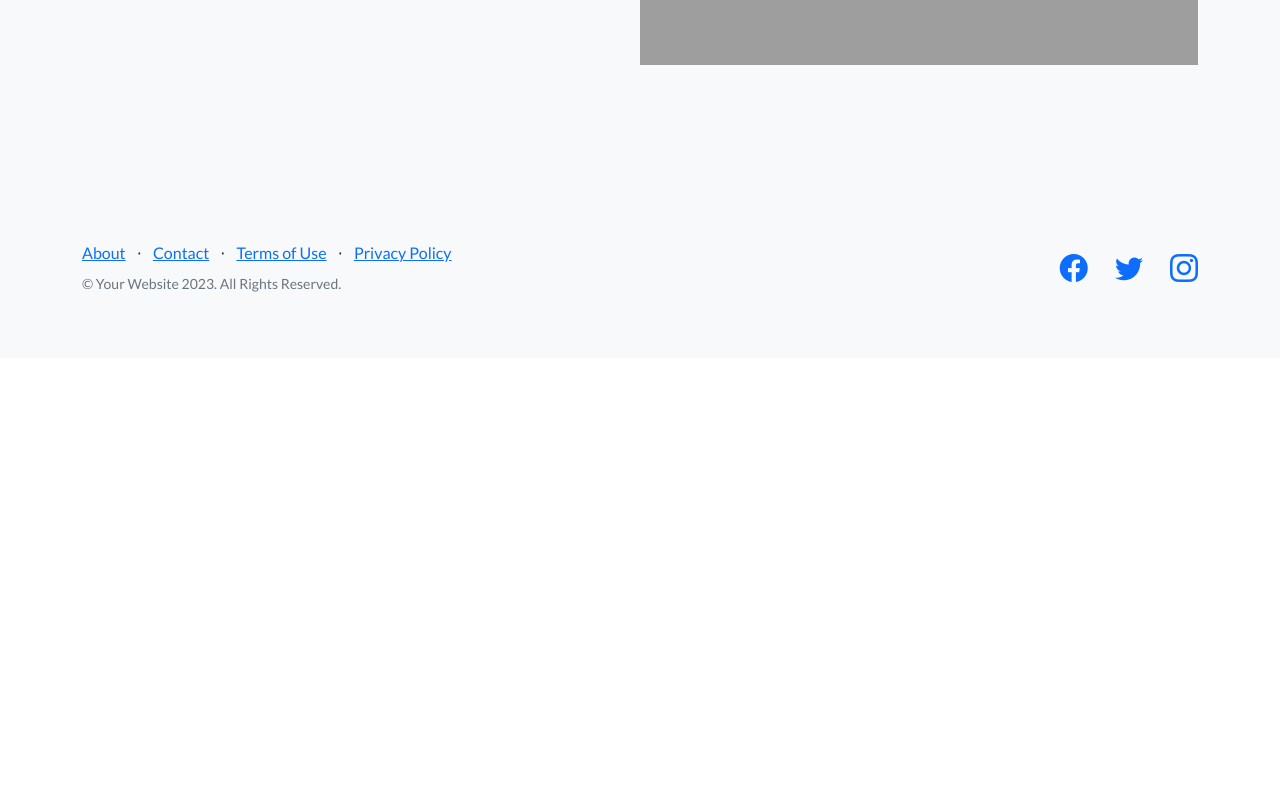
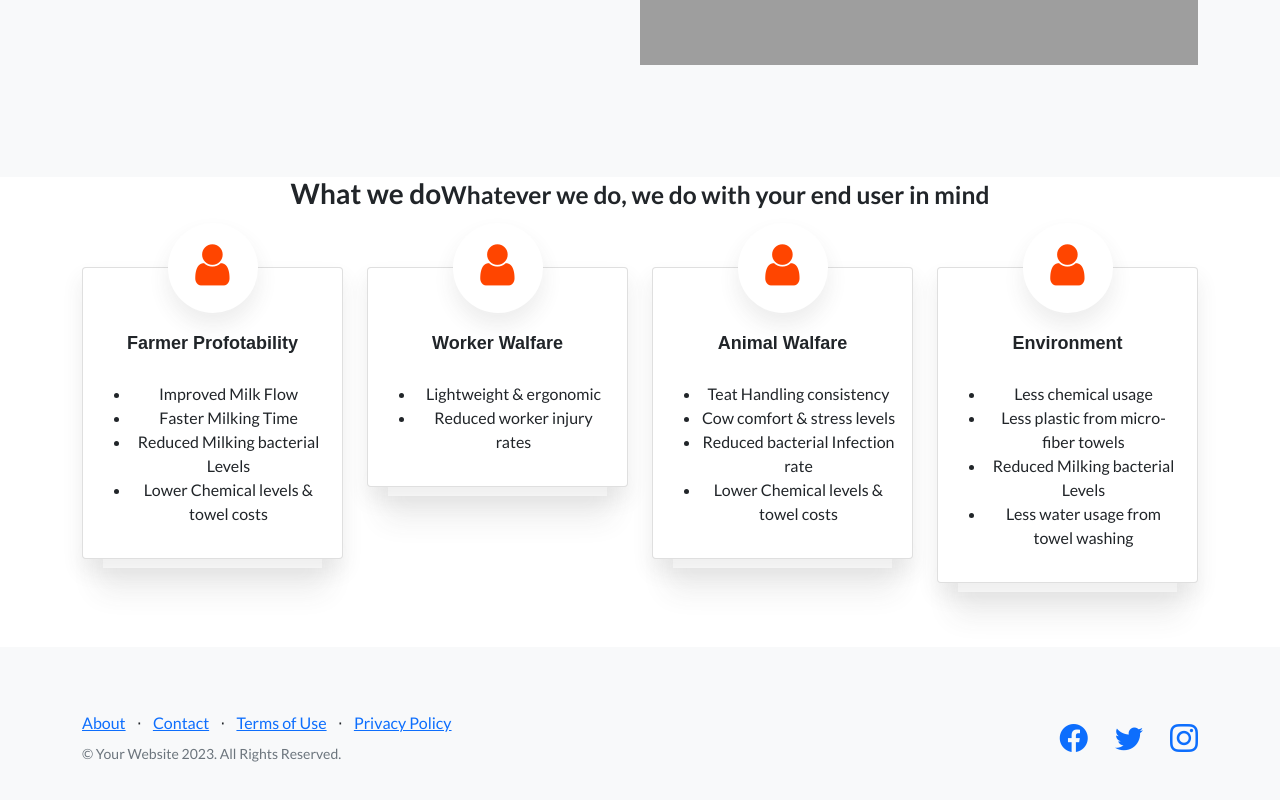
Before and after one commit to Chamud-Sachintha/Simple-Project-01, a plain HTML site: page more_info.html in a window 1280 px wide. Shown: the part 1174-1974 px from the top of the page. Before the commit the page ends 1532 px from the top, so only its background shows below. Drawn offline with nearby package versions, Linux system fonts and the light colour scheme; grey boxes are pictures that could not be loaded.

Commit message:
add other pages

```diff
--- /dev/null
+++ b/css/card.css
@@ -0,0 +1,103 @@
+.card::after {
+    display: block;
+    position: absolute;
+    bottom: -10px;
+    left: 20px;
+    width: calc(100% - 40px);
+    height: 35px;
+    background-color: #fff;
+    -webkit-box-shadow: 0 19px 28px 5px rgba(64,64,64,0.09);
+    box-shadow: 0 19px 28px 5px rgba(64,64,64,0.09);
+    content: '';
+    z-index: -1;
+}
+a.card {
+    text-decoration: none;
+}
+
+.card {
+    position: relative;
+    border: 0;
+    border-radius: 0;
+    background-color: #fff;
+    -webkit-box-shadow: 0 12px 20px 1px rgba(64,64,64,0.09);
+    box-shadow: 0 12px 20px 1px rgba(64,64,64,0.09);
+}
+.card {
+    position: relative;
+    display: -webkit-box;
+    display: -ms-flexbox;
+    display: flex;
+    -webkit-box-orient: vertical;
+    -webkit-box-direction: normal;
+    -ms-flex-direction: column;
+    flex-direction: column;
+    min-width: 0;
+    word-wrap: break-word;
+    background-color: #fff;
+    background-clip: border-box;
+    border: 1px solid rgba(0,0,0,0.125);
+    border-radius: .25rem;
+}
+
+.box-shadow {
+    -webkit-box-shadow: 0 12px 20px 1px rgba(64,64,64,0.09) !important;
+    box-shadow: 0 12px 20px 1px rgba(64,64,64,0.09) !important;
+}
+
+.ml-auto, .mx-auto {
+    margin-left: auto !important;
+}
+.mr-auto, .mx-auto {
+    margin-right: auto !important;
+}
+.rounded-circle {
+    border-radius: 50% !important;
+}
+.bg-white {
+    background-color: #fff !important;
+}
+
+.ml-auto, .mx-auto {
+    margin-left: auto !important;
+}
+
+.mr-auto, .mx-auto {
+    margin-right: auto !important;
+}
+.d-block {
+    display: block !important;
+}
+img, figure {
+    max-width: 100%;
+    height: auto;
+    vertical-align: middle;
+}
+
+.card-text {
+    padding-top: 12px;
+    color: #8c8c8c;
+}
+
+.text-sm {
+    font-size: 12px !important;
+}
+p, .p {
+    margin: 0 0 16px;
+}
+
+.card-title {
+    margin: 0;
+    font-family: "Montserrat",sans-serif;
+    font-size: 18px;
+    font-weight: 900;
+}
+
+.pt-1, .py-1 {
+    padding-top: .25rem !important;
+}
+
+.head-icon{
+    margin-top:18px;
+    color:#FF4500
+}
--- a/more_info.html
+++ b/more_info.html
@@ -5,15 +5,17 @@
         <meta name="viewport" content="width=device-width, initial-scale=1, shrink-to-fit=no" />
         <meta name="description" content="" />
         <meta name="author" content="" />
-        <title>Landing Page - Start Bootstrap Theme</title>
+        <title>RoBovine - Dairy Cow Milking System</title>
         <!-- Favicon-->
         <link rel="icon" type="image/x-icon" href="assets/favicon.ico" />
         <!-- Bootstrap icons-->
         <link href="https://cdn.jsdelivr.net/npm/bootstrap-icons@1.5.0/font/bootstrap-icons.css" rel="stylesheet" type="text/css" />
         <!-- Google fonts-->
         <link href="https://fonts.googleapis.com/css?family=Lato:300,400,700,300italic,400italic,700italic" rel="stylesheet" type="text/css" />
+        <link href="https://maxcdn.bootstrapcdn.com/font-awesome/4.7.0/css/font-awesome.min.css" rel="stylesheet">
         <!-- Core theme CSS (includes Bootstrap)-->
         <link href="css/styles.css" rel="stylesheet" />
+        <link href="css/card.css" rel="stylesheet" />
     </head>
     <body>
         <!-- Navigation-->
@@ -27,7 +29,7 @@
             <ul class="nav nav-pills">
               <li class="nav-item"><a href="index.html" class="nav-link active" aria-current="page">Home</a></li>
               <li class="nav-item"><a href="more_info.html" class="nav-link">More Info</a></li>
-              <li class="nav-item"><a href="#" class="nav-link">Product</a></li>
+              <li class="nav-item"><a href="product.html" class="nav-link">Product</a></li>
             </ul>
         </header>
         <!-- Masthead-->
@@ -74,6 +76,78 @@
             </div>
         </section>
 
+        <section class="container mb-3">
+            <h2 class="h3 block-title text-center">What we do<small>Whatever we do, we do with your end user in mind </small></h2>
+            <div class="row pt-5 mt-30">
+                <div class="col-lg-3 col-sm-6 mb-30 pb-5">
+                    <div class="card">
+                        <div class="box-shadow bg-white rounded-circle mx-auto text-center" style="width: 90px; height: 90px; margin-top: -45px;"><i class="fa fa-user fa-3x head-icon"></i></div>
+                        <div class="card-body text-center">
+                            <h3 class="card-title pt-1">Farmer Profotability</h3>
+                            <p class="card-text text-sm">
+                                <ul style="text-decoration: none;">
+                                    <li>Improved Milk Flow</li>
+                                    <li>Faster Milking Time</li>
+                                    <li>Reduced Milking bacterial Levels</li>
+                                    <li>Lower Chemical levels & towel costs</li>
+                                </ul>
+                                <i class="fe-icon-arrow-right"></i>
+                            </span>
+                        </div>
+                    </div>
+                </div>
+                <div class="col-lg-3 col-sm-6 mb-30 pb-5">
+                    <div class="card">
+                        <div class="box-shadow bg-white rounded-circle mx-auto text-center" style="width: 90px; height: 90px; margin-top: -45px;"><i class="fa fa-user fa-3x head-icon"></i></div>
+                        <div class="card-body text-center">
+                            <h3 class="card-title pt-1">Worker Walfare</h3>
+                            <p class="card-text text-sm">
+                                <ul style="text-decoration: none;">
+                                    <li>Lightweight & ergonomic</li>
+                                    <li>Reduced worker injury rates</li>
+                                </ul>
+                                <i class="fe-icon-arrow-right"></i>
+                            </span>
+                        </div>
+                    </div>
+                </div>
+                <div class="col-lg-3 col-sm-6 mb-30 pb-5">
+                    <div class="card">
+                        <div class="box-shadow bg-white rounded-circle mx-auto text-center" style="width: 90px; height: 90px; margin-top: -45px;"><i class="fa fa-user fa-3x head-icon"></i></div>
+                        <div class="card-body text-center">
+                            <h3 class="card-title pt-1">Animal Walfare</h3>
+                            <p class="card-text text-sm">
+                                <ul style="text-decoration: none;">
+                                    <li>Teat Handling consistency</li>
+                                    <li>Cow comfort & stress levels</li>
+                                    <li>Reduced bacterial Infection rate</li>
+                                    <li>Lower Chemical levels & towel costs</li>
+                                </ul>
+                                <i class="fe-icon-arrow-right"></i>
+                            </span>
+                        </div>
+                    </div>
+                </div>
+                <div class="col-lg-3 col-sm-6 mb-30 pb-5">
+                    <div class="card">
+                        <div class="box-shadow bg-white rounded-circle mx-auto text-center" style="width: 90px; height: 90px; margin-top: -45px;"><i class="fa fa-user fa-3x head-icon"></i></div>
+                        <div class="card-body text-center">
+                            <h3 class="card-title pt-1">Environment</h3>
+                            <p class="card-text text-sm">
+                                <ul style="text-decoration: none;">
+                                    <li>Less chemical usage</li>
+                                    <li>Less plastic from micro-fiber towels</li>
+                                    <li>Reduced Milking bacterial Levels</li>
+                                    <li>Less water usage from towel washing</li>
+                                </ul>
+                                <i class="fe-icon-arrow-right"></i>
+                            </span>
+                        </div>
+                    </div>
+                </div>
+            </div>
+        </section>
+
         <!-- Footer-->
         <footer class="footer bg-light">
             <div class="container">
```
Also changed, not shown: index.html (+2 -2 lines), product.html (added, +119 -0 lines), 1 other file.
